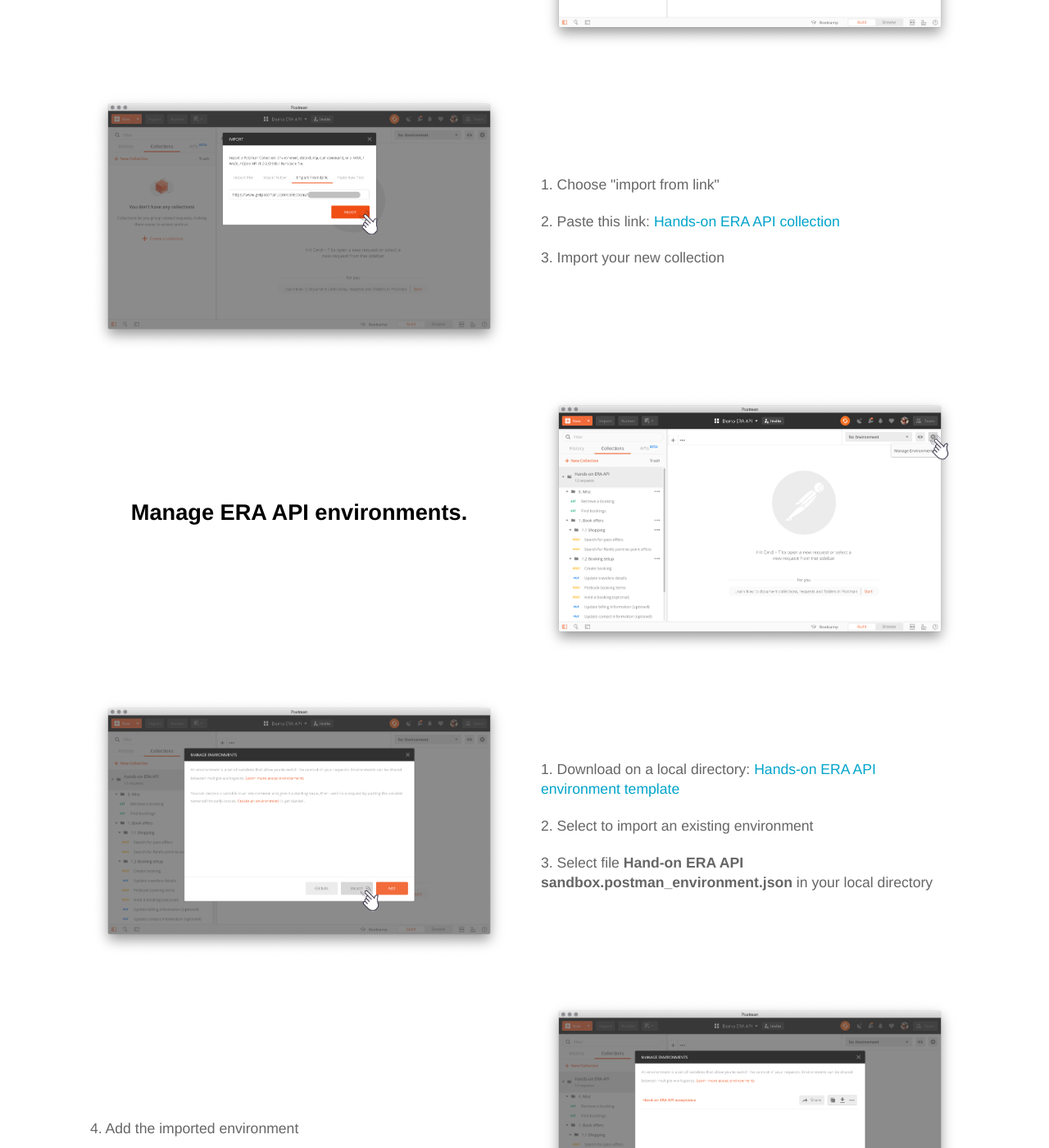
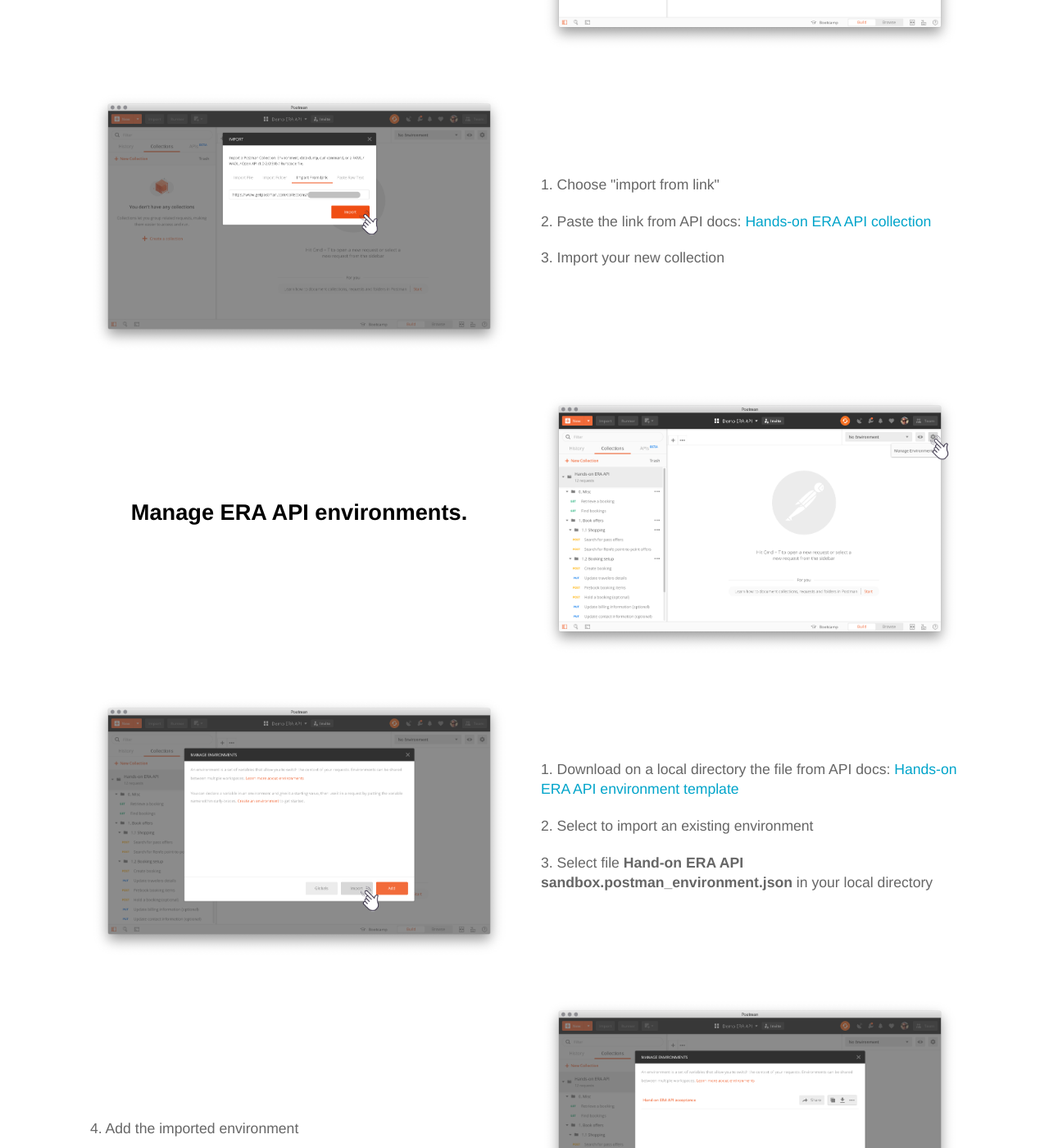
Before and after one commit to rail-europe/era-api, a Jekyll site: the page built from postman/index.html, in a window 1280 px wide and 1400 px high, scrolled down 646 px. Shown: the whole window at 82% size. Built offline with Jekyll 4.4.1, drawn with Linux system fonts in a browser that asks for light colours.

Commit message:
hide urls

```diff
--- a/postman/index.html
+++ b/postman/index.html
@@ -18,7 +18,7 @@
 		<div class="container flex">
 			<div class="text editable">
 				<p>1. Choose "import from link"</p>
-				<p>2. Paste this link: <a href="https://era.docs.stoplight.io/overview/requests#try-out-with-postman">Hands-on ERA API collection</a></p>
+				<p>2. Paste the link from API docs: <a href="https://era.docs.stoplight.io/overview/requests#try-out-with-postman">Hands-on ERA API collection</a></p>
 				<p>3. Import your new collection</p>
 			</div>
 			<div class="image">
@@ -39,7 +39,7 @@
 	<section>
 		<div class="container flex">
 			<div class="text editable">
-				<p>1. Download on a local directory: <a href="{{ site.baseurl }}/downloads/Hand-on ERA API sandbox.postman_environment.json">Hands-on ERA API environment template</a></p>
+				<p>1. Download on a local directory the file from API docs: <a href="https://era.docs.stoplight.io/overview/requests#try-out-with-postman">Hands-on ERA API environment template</a></p>
 				<p>2. Select to import an existing environment</p>
 				<p>3. Select file <strong>Hand-on ERA API sandbox.postman_environment.json</strong> in your local directory</p>
 			</div>
```
